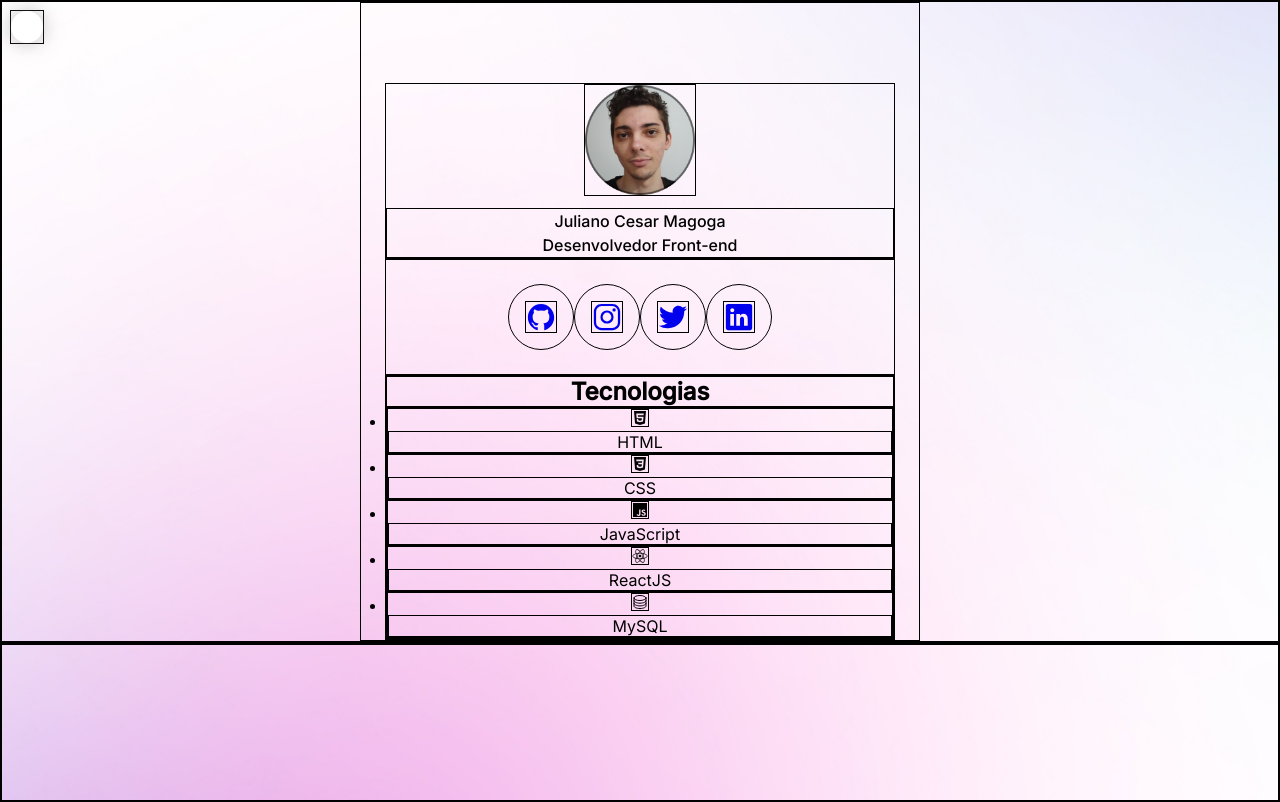
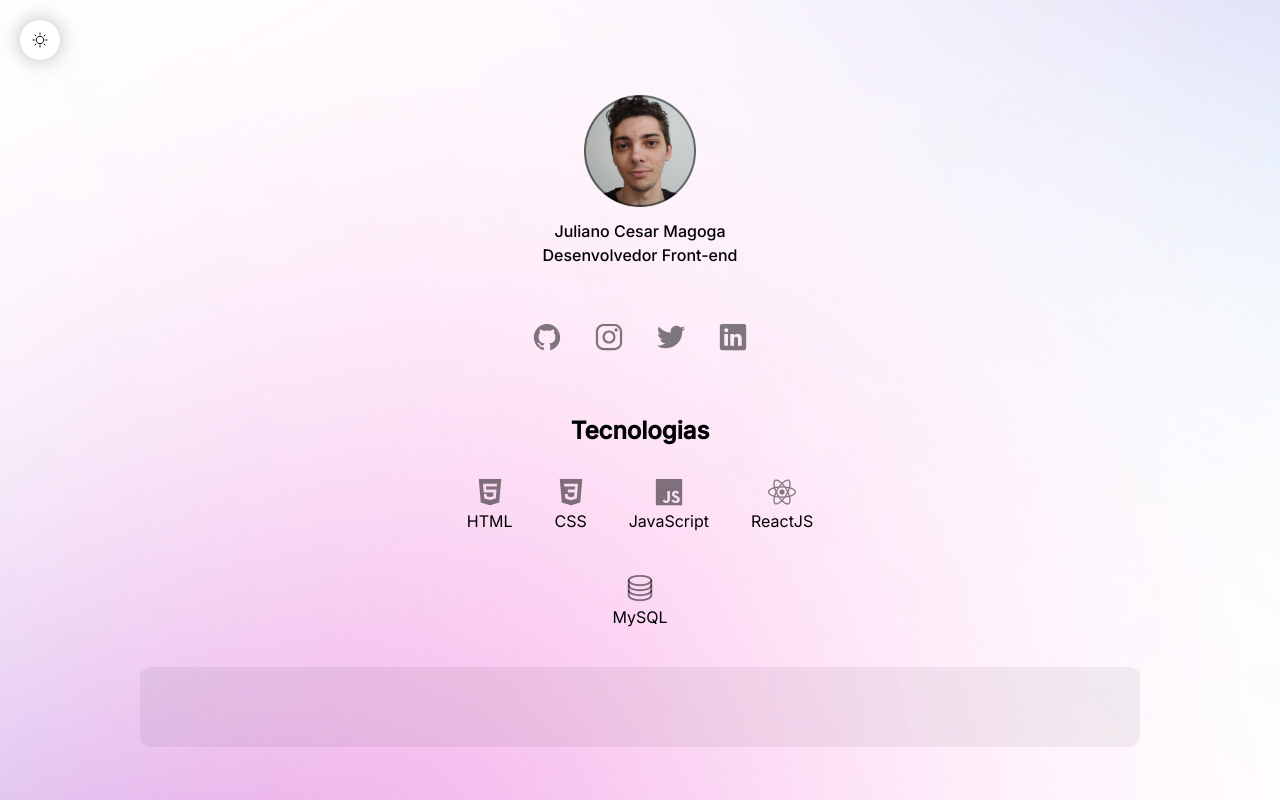
Before and after one commit to JulianoCesarM/portfolio, a plain HTML site: page index.html in a window 1280 px wide. Drawn offline with nearby package versions, Linux system fonts and the light colour scheme; no server answers.

Commit message:
add hover .techs and other mini changes

```diff
--- a/assets/css/style.css
+++ b/assets/css/style.css
@@ -2,7 +2,7 @@
   margin: 0;
   padding: 0;
   box-sizing: border-box;
-  border: 1px solid black;
+  /* border: 1px solid black; */
 }
 :root {
   --text-color: black;
@@ -12,8 +12,10 @@
   --surface-color-hover: rgba(0, 0, 0, 0.02);
   --highlight-color: rgba(0, 0, 0, 0.1);
   --switch-bg-url: url("../img/Sun.svg");
+  --switch-bg-containers: rgba(0, 0, 0, 0.05);
 }
 .dark {
+  background-color: rgb(61, 60, 60);
   --text-color: white;
   --bg-url: url("");
   --strok-color: rgba(255, 255, 255, 0.5);
@@ -24,35 +26,73 @@
 }
 body {
   background: var(--bg-url) no-repeat top center/cover;
-  height: 100vh;
+  background-attachment: fixed;
+  color: var(--text-color);
+  height: 100%;
   font-size: 62.5%;
 }
 body * {
   font-family: "Inter", sans-serif;
 }
+ion-icon {
+  color: var(--strok-color);
+}
+.item.logo-html5:hover ion-icon,
+.item.logo-html5:hover p {
+  color: #ff6600;
+}
+.item.logo-css3:hover ion-icon,
+.item.logo-css3:hover p {
+  color: rgb(45, 126, 231);
+}
+.item.logo-javascript:hover ion-icon,
+.item.logo-javascript:hover p {
+  color: #f7df1e;
+}
+.item.logo-react:hover ion-icon,
+.item.logo-react:hover p {
+  color: rgb(0, 195, 255);
+}
+.item.server-outline:hover ion-icon,
+.item.server-outline:hover p {
+  color: rgb(29, 55, 83);
+}
 .switch {
-  top: 10px;
-  left: 10px;
-  position: absolute;
+  top: 20px;
+  left: 20px;
+  position: fixed;
 }
 .switch button {
   background: white var(--switch-bg-url) no-repeat center;
-  width: 32px;
-  height: 32px;
+  width: 40px;
+  height: 40px;
   border: 0;
   padding: 10px;
   border-radius: 50%;
   box-shadow: 0px 0px 20px rgba(124, 124, 124, 0.527);
+  cursor: pointer;
+}
+.switch button:hover {
+  background-color: var(--highlight-color);
 }
 .container {
   width: 100%;
-  max-width: 560px;
+  max-width: 460px;
   margin: 0 auto;
   padding: 80px 24px 0;
   font-size: 16px;
   text-align: center;
 }
 
+.projects {
+  margin-bottom: 10px;
+  background-color: var(--switch-bg-containers);
+  /* backdrop-filter: blur(4px); */
+  border-radius: 10px;
+}
+.profile {
+  padding: 15px 0;
+}
 .profile img {
   width: 112px;
 }
@@ -61,6 +101,8 @@ body * {
   line-height: 24px;
   margin-top: 8px;
 }
+
+/* Social Links */
 .social-links {
   display: flex;
   justify-content: center;
@@ -79,3 +121,41 @@ body * {
 .social-links a:hover {
   background-color: var(--highlight-color);
 }
+
+/* Tecnologias */
+.techs {
+  display: flex;
+  flex-direction: column;
+  padding: 24px 0;
+}
+
+.techs .items {
+  list-style: none;
+  display: flex;
+  flex-flow: row wrap;
+  align-items: center;
+  justify-content: center;
+  padding-top: 16px;
+  gap: 10px;
+}
+.item {
+  padding: 16px;
+  border-radius: 10%;
+  transition: background 0.3s;
+}
+.item:hover {
+  background-color: var(--highlight-color);
+}
+.item ion-icon {
+  font-size: 30px;
+}
+/* Tecnologias */
+.projects {
+  width: 90%;
+  max-width: 1000px;
+  margin: 0 auto 0 auto;
+
+  padding: 80px 24px 0;
+  font-size: 16px;
+  text-align: center;
+}
```
Also changed, not shown: assets/img/MoonStars.svg (added), assets/img/Sun.svg (added).
